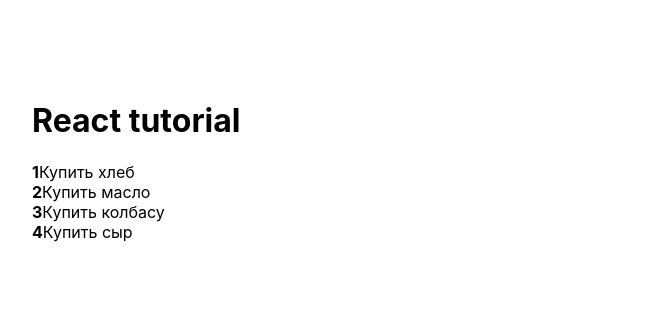
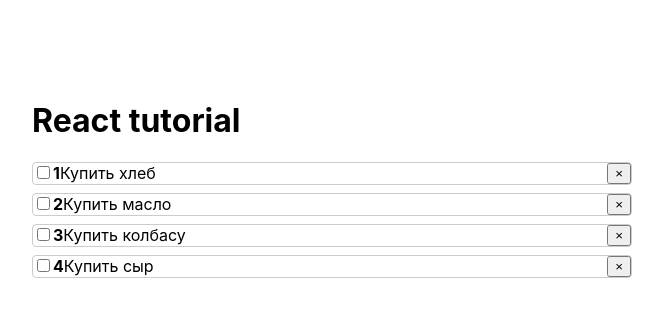
Before and after one commit to Front-Eugene/ReactToDoList, a React (Create React App) app in the folder List/: page / in a window 1280 px wide. Shown: the top 316 px of the page, without its empty margins (308-971 px from the left). Built offline with nearby package versions, Linux system fonts and the light colour scheme.

Commit message:
Beautiful wrapper
A little css for items

```diff
--- a/List/src/ToDo/ToDoItem/ToDoItem.js
+++ b/List/src/ToDo/ToDoItem/ToDoItem.js
@@ -1,12 +1,23 @@
 import React from "react";
+import './ToDoItems.css'
+import PropTypes from "prop-types";
 
 function ToDoItem({ todo, index }) {
   return (
     <li>
-      <strong>{index + 1}</strong>
-      {todo.title}
+      <span>
+        <input type="checkbox" />
+        <strong>{index + 1}</strong>
+        {todo.title}
+      </span>
+        <button>&times;</button>
     </li>
   );
 }
 
+ToDoItem.propTypes = {
+  todo: PropTypes.object.isRequired,
+  index: PropTypes.number,
+};
+
 export default ToDoItem;
--- /dev/null
+++ b/List/src/ToDo/ToDoItem/ToDoItems.css
@@ -0,0 +1,9 @@
+li {
+ display: flex;
+ justify-content: space-between;
+ align-items: center;
+ padding: .5rem, 1rem;
+ border: 1px solid #ccc;
+ border-radius: 4px;
+ margin-bottom: .5rem;
+}
```
Also changed, not shown: List/src/ToDo/ToDoList.js (+11 -6 lines).
